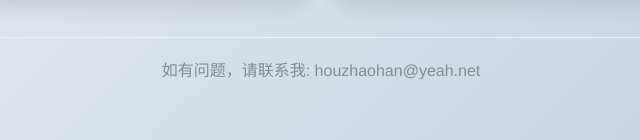
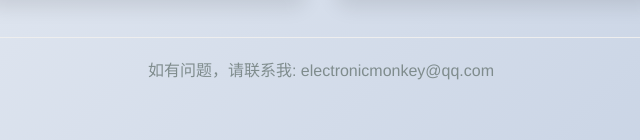
Before and after one commit to houzhaohan/Pay-Me, a plain HTML site: page index.html in a window 1280 px wide. Shown: the part 682-822 px from the top of the page, 319-959 px from the left. Drawn offline with Linux system fonts and the light colour scheme.

Commit message:
Update index.html

```diff
--- a/index.html
+++ b/index.html
@@ -36,10 +36,11 @@
         </div>
 
         <footer>
-            <p>如有问题，请联系我: houzhaohan@yeah.net</p>
+            <p>如有问题，请联系我: electronicmonkey@qq.com</p>
         </footer>
     </div>
 
     <script src="script.js"></script>
 </body>
+
 </html>
```
